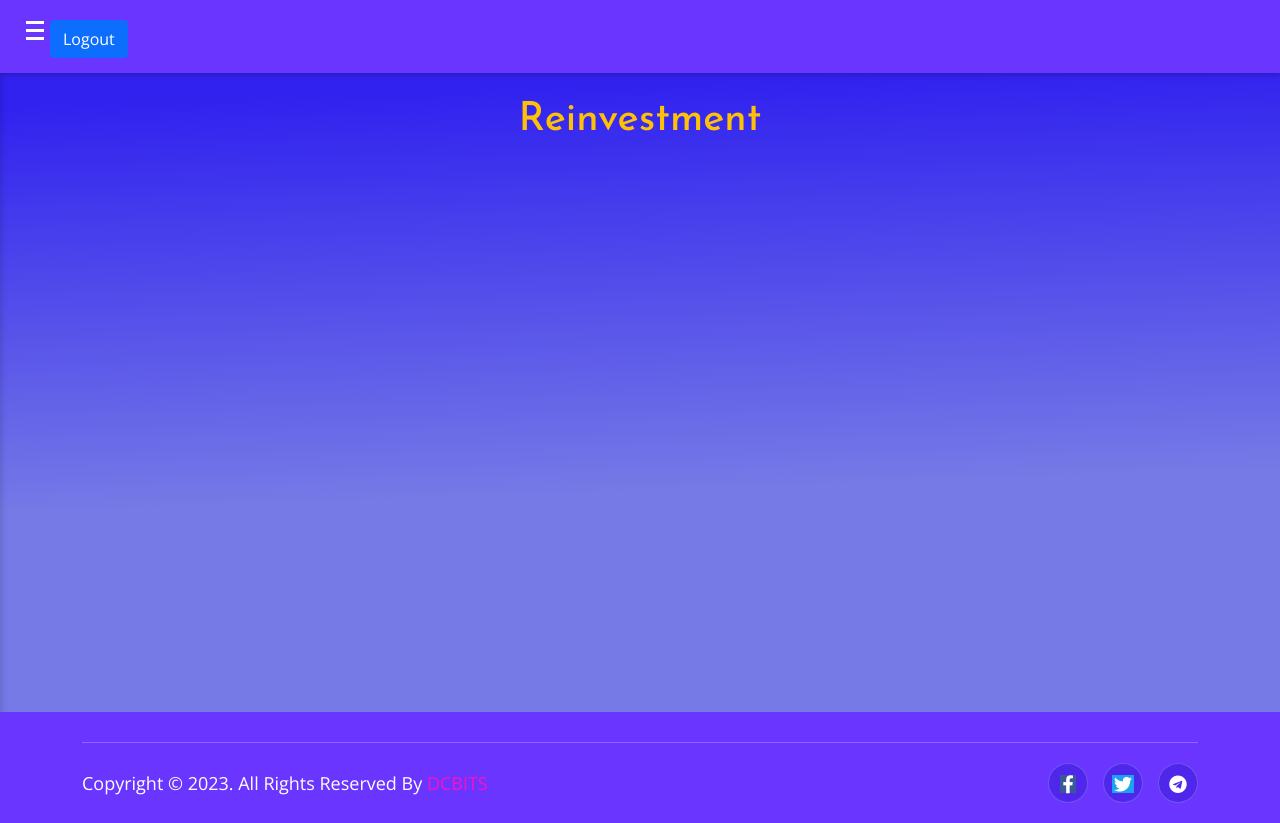
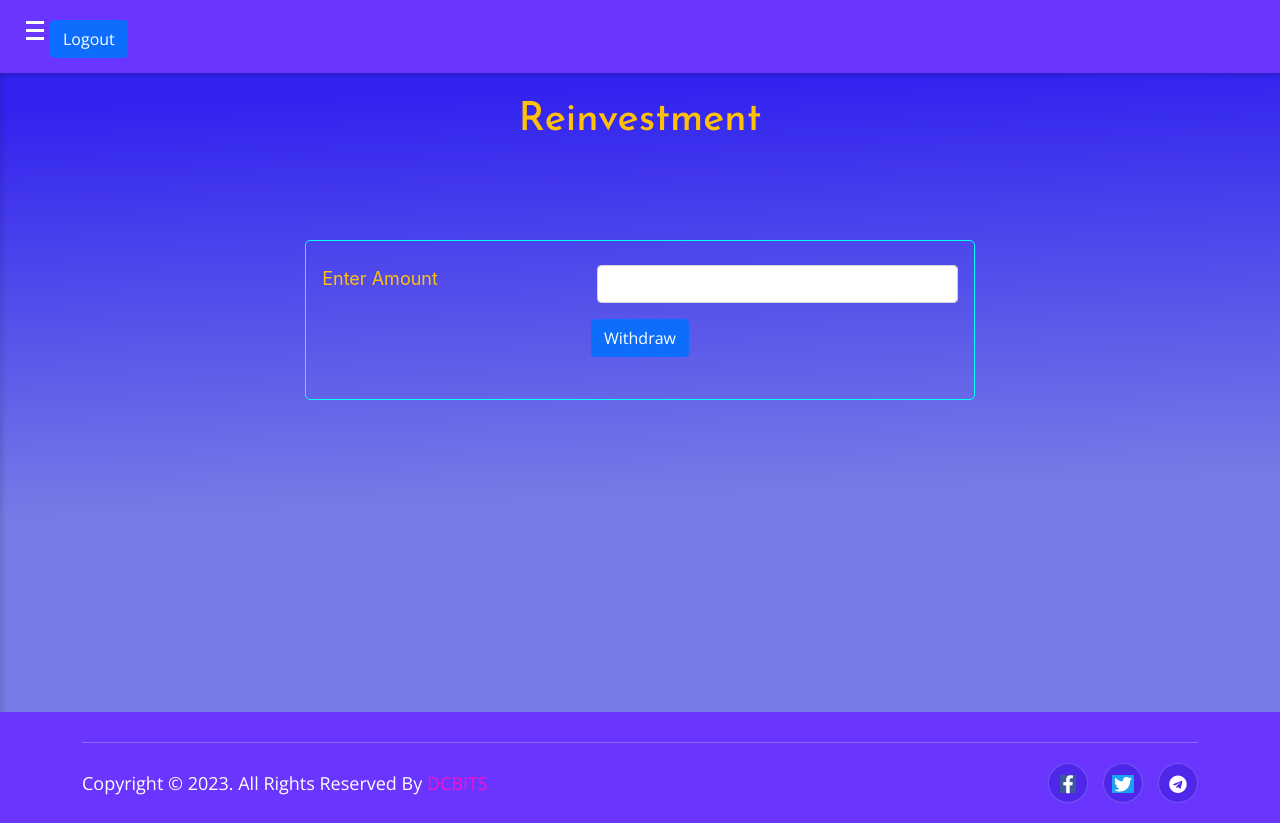
Before and after one commit to amit-nadcab/DCBITS, a React (Create React App) app: page /reinvestment in a window 1280 px wide. Built offline with nearby package versions, Linux system fonts and the light colour scheme.

Commit message:
add reinvestment

```diff
--- a/src/Pages/Dashboard.js
+++ b/src/Pages/Dashboard.js
@@ -198,7 +198,8 @@ export const Dashboard = () => {
                     </div>
                     <div className="row mt-3">
                       <div className="col-12 text-warning text-center">
-                       <span className="btn btn-primary">Withdraw</span>
+                      {/* <button className="custom-btn btn-5"><span>Fantastic!</span></button> */}
+                       <span className="btn btn-primary ms-3">Withdraw</span>
                       </div>
 
                     </div>
--- a/src/Pages/Reinvestment.js
+++ b/src/Pages/Reinvestment.js
@@ -1,4 +1,5 @@
 import React from 'react'
+import { Link } from 'react-router-dom'
 import { Sidebar } from '../Components/Sidebar'
 import { Footer } from '../Components/Footer'
 
@@ -9,8 +10,34 @@ export const Reinvestment = () => {
             <div className="page-wrapper pt-5">
                 <div className="container pt-5">
                     <h2 className='text-center text-warning h1'>Reinvestment</h2>
+                    <div className='row mt-5'>
+                        <div className='col-12 mt-5'>
+                            {/* <div className='row'>
+                                <col className='col-6'>Enter Amoun</col>
+                                <col className='col-6'></col>
+                            </div> */}
+                            <div className="card bg-transparent" style={{border: "1px solid cyan", borderRadius: "5px", width: "60%",minHeight: "20vh", margin:"auto"}}>
+                                <div className="card-body my-auto" >
 
+                                    <div className="row mt-2">
+                                        <div className="col-5 text-warning">
+                                            Enter Amount
+                                        </div>
+                                        <div className="col-7">
+                                            <input className="form-control" />
+                                        </div>
+                                    </div>
 
+                                    <div className="row mt-3">
+                                        <div className="col-12 text-warning text-center">
+                                            <span className="btn btn-primary">Withdraw</span>
+                                        </div>
+
+                                    </div>
+                                </div>
+                            </div>
+                        </div>
+                    </div>
                 </div>
             </div>
             <Footer />
```
Also changed, not shown: src/App.css (line endings or trailing spaces).
